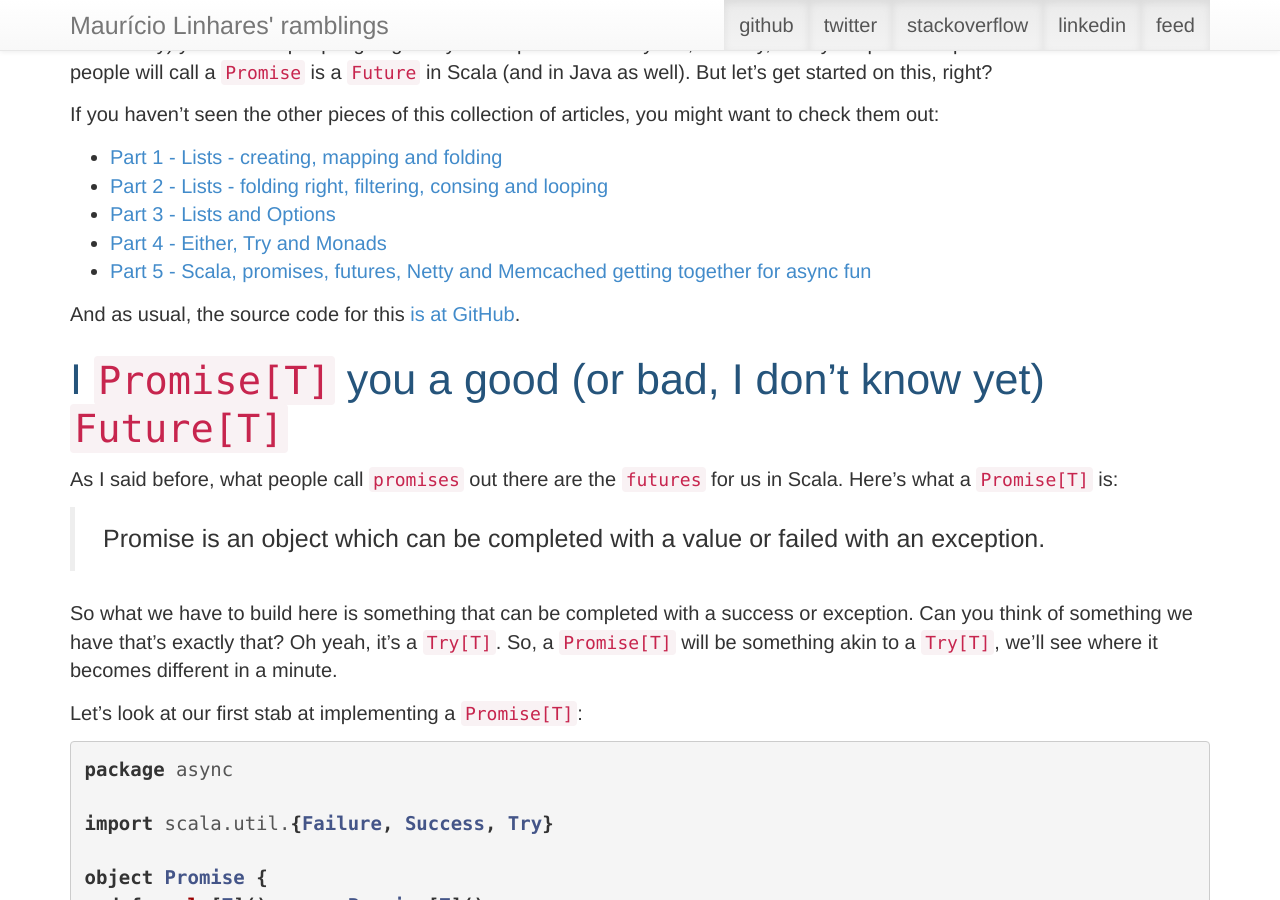
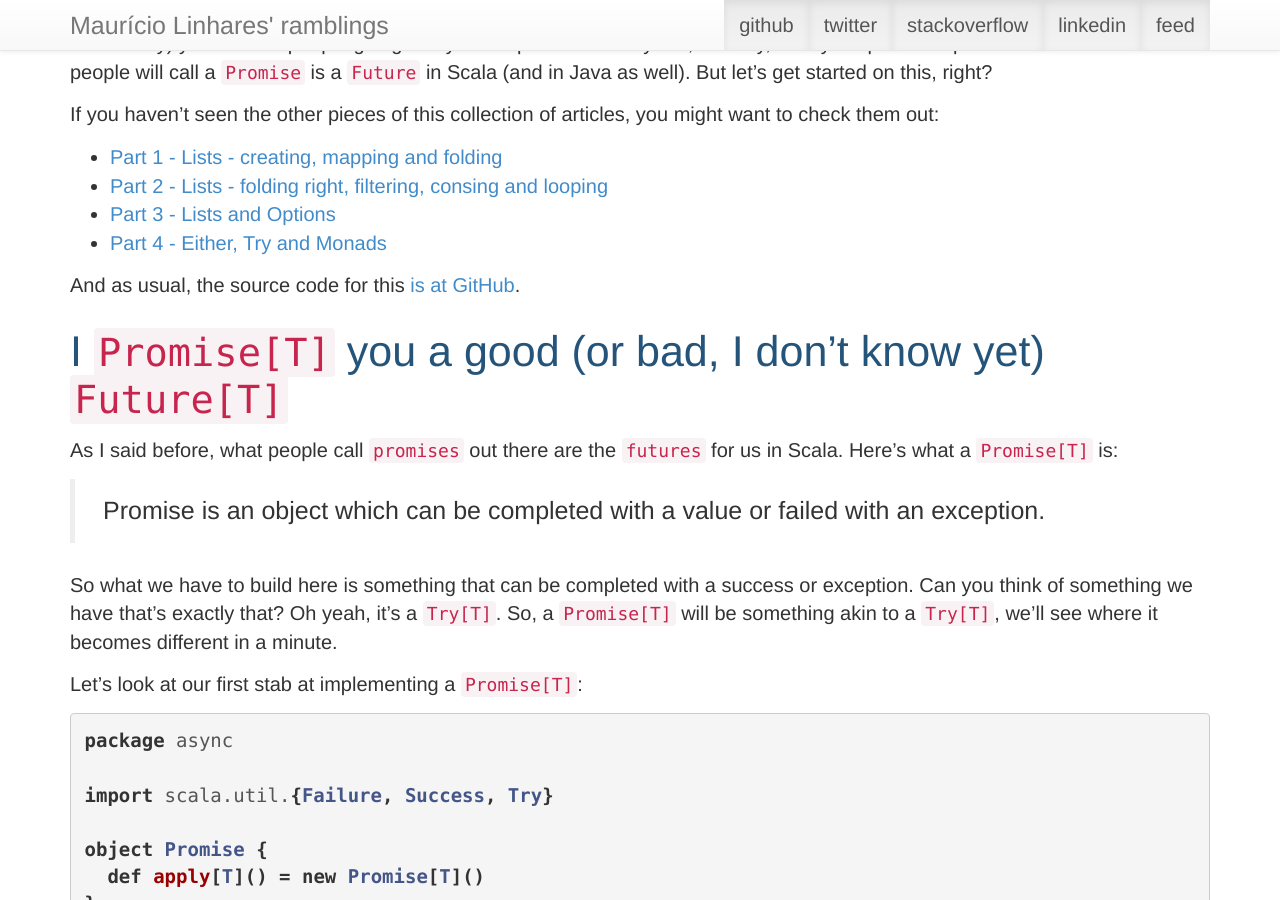
Before and after one commit to mauricio/mauricio.github.com, a Jekyll site: the page built from _posts/2014-04-31-scala-promises-futures-memcached-and-netty-having-fun.md, in a window 1280 px wide and 900 px high, scrolled down 344 px. Built offline with Jekyll 4.4.1, drawn with Linux system fonts in a browser that asks for light colours; Markdown is read by kramdown in place of the engine named in the settings; comment, search, counter and statistics services are not loaded.

Commit message:
Remove itself

```diff
--- a/_posts/2014-04-31-scala-promises-futures-memcached-and-netty-having-fun.md
+++ b/_posts/2014-04-31-scala-promises-futures-memcached-and-netty-having-fun.md
@@ -18,7 +18,6 @@ If you haven't seen the other pieces of this collection of articles, you might w
 * [Part 2 - Lists - folding right, filtering, consing and looping]({% post_url 2013-12-08-learning-scala-by-building-scala-lists-part-2 %})
 * [Part 3 - Lists and Options]({% post_url 2013-12-25-learning-scala-by-building-scala-lists-part-3 %})
 * [Part 4 - Either, Try and Monads]({% post_url 2014-02-17-scala-either-try-and-the-m-word %})
-* [Part 5 - Scala, promises, futures, Netty and Memcached getting together for async fun]({% post_url 2014-04-31-scala-promises-futures-memcached-and-netty-having-fun %})
 
 And as usual, the source code for this [is at GitHub](https://github.com/mauricio/list-tutorial).
 
```
